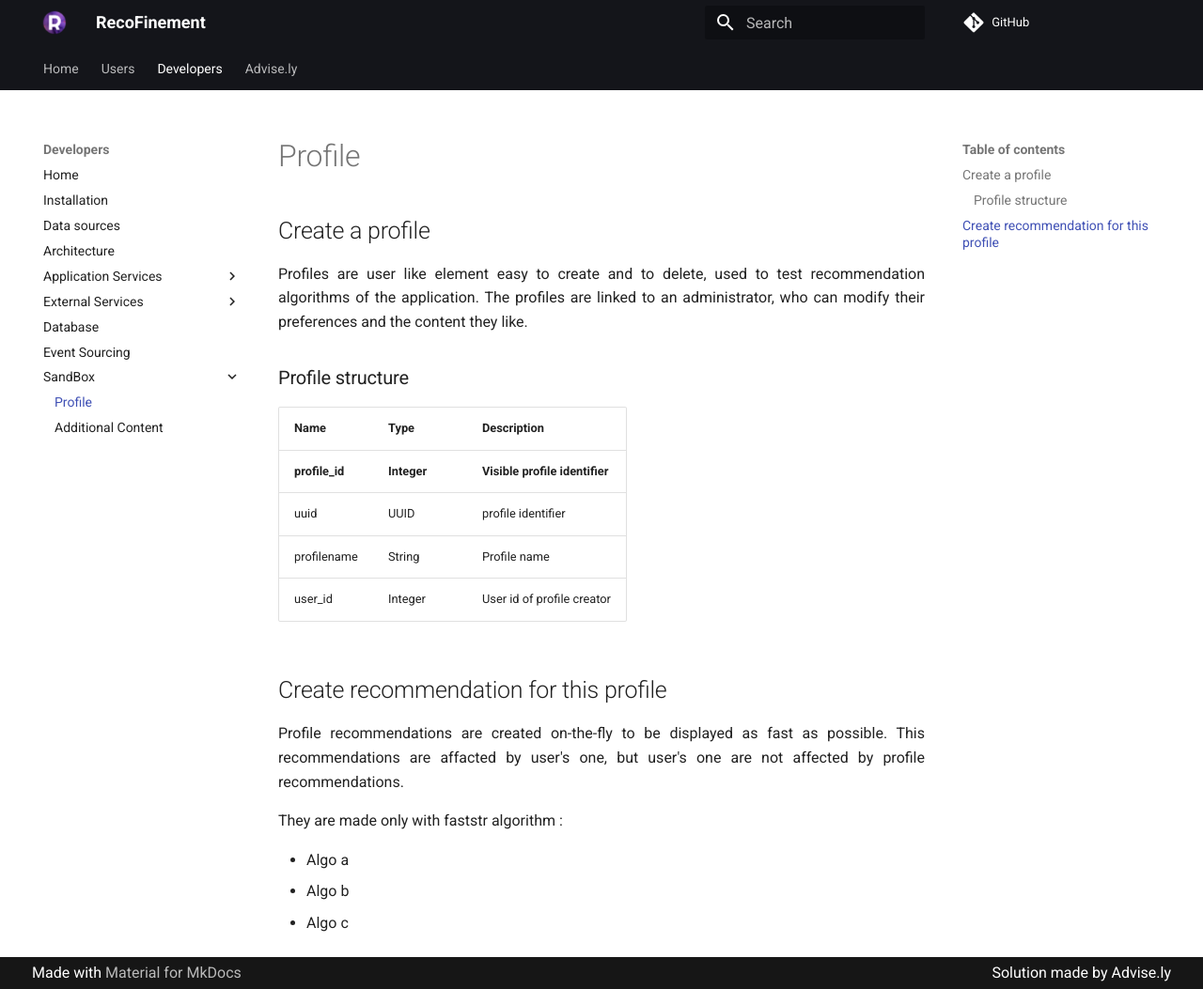
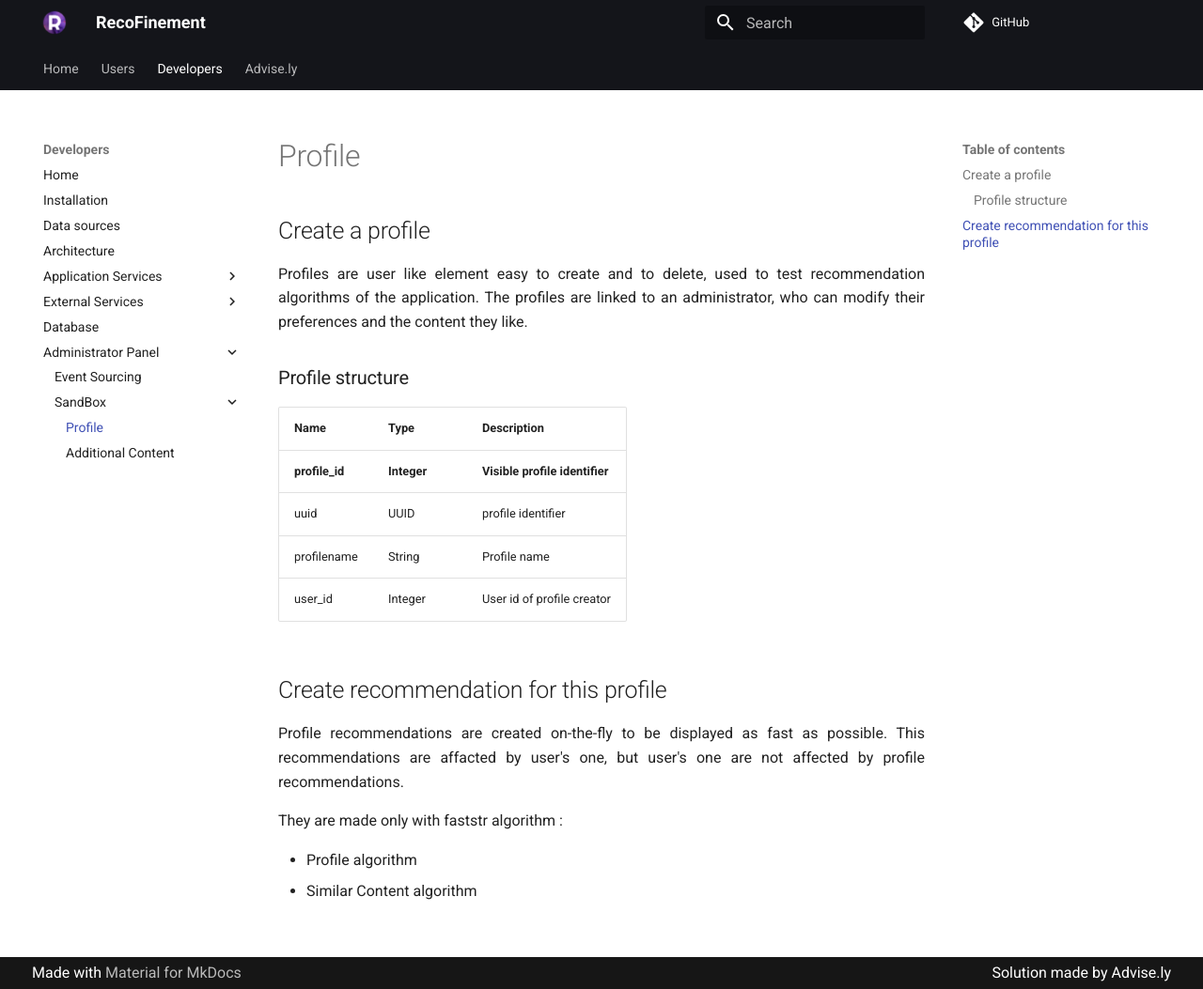
Before and after one commit to RomainCtl/RecoFinement, an MkDocs documentation site: the page built from docs/developers/sandbox/profile.md, in a window 1280 px wide and 1053 px high. Shown: the whole window at 94% size. Built offline with MkDocs 1.6.1 and Material for MkDocs 9.7.7, drawn with Linux system fonts in a browser that asks for light colours; comment, search, counter and statistics services are not loaded.

Commit message:
Change doc admin pannel strucuture

```diff
--- a/docs/developers/sandbox/profile.md
+++ b/docs/developers/sandbox/profile.md
@@ -18,6 +18,5 @@ Profile recommendations are created on-the-fly to be displayed as fast as possib
 
 They are made only with faststr algorithm :
 
- - Algo a
- - Algo b
- - Algo c
+ - Profile algorithm
+ - Similar Content algorithm
--- a/mkdocs.yml
+++ b/mkdocs.yml
@@ -43,10 +43,11 @@ nav:
             - TMDB: developers/external_services/tmdb.md
             - Google Books: developers/external_services/gbooks.md
         - Database: developers/database.md
-        - Event Sourcing: developers/event_sourcing.md
-        - SandBox:
-            - Profile: developers/sandbox/profile.md
-            - Additional Content: developers/sandbox/additional_content.md
+        - Administrator Panel:
+            - Event Sourcing: developers/event_sourcing.md
+            - SandBox:
+                - Profile: developers/sandbox/profile.md
+                - Additional Content: developers/sandbox/additional_content.md
     - Advise.ly:
         - About us: about.md
 
```
Also changed, not shown: docs/developers/index.md (+1 -3 lines).
